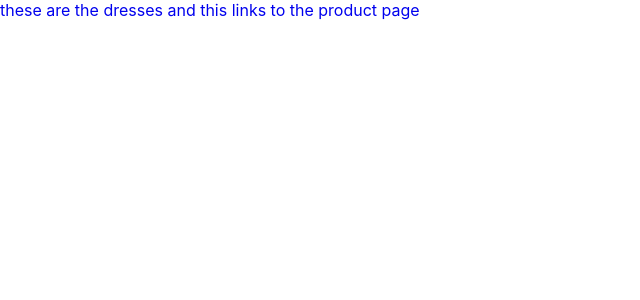
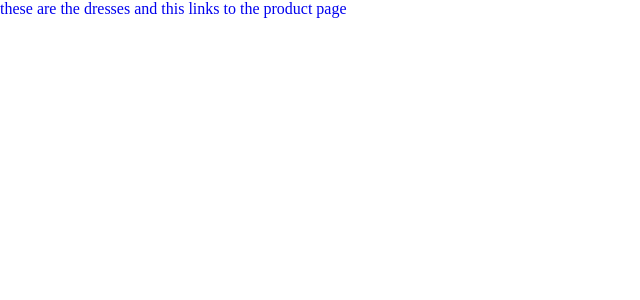
Before and after one commit to cyberstizz/MogulFashion, a React (Create React App) app in the folder mogul_fashion/: page /dresses in a window 1280 px wide. Shown: the top 300 px of the page, without its empty margins (0-640 px from the left). Built offline with nearby package versions, Linux system fonts and the light colour scheme.

Commit message:
added a nice looking font to the beta

```diff
--- a/mogul_fashion/src/components/Dresses.scss
+++ b/mogul_fashion/src/components/Dresses.scss
@@ -0,0 +1,4 @@
+*{
+    overflow-x: hidden;
+    font-family: 'Architects Daughter', cursive;
+}
--- a/mogul_fashion/src/components/Footer.scss
+++ b/mogul_fashion/src/components/Footer.scss
@@ -2,6 +2,10 @@ $mainBlue: #3FA396;
 $mainRed: #E63C23;
 $complimentaryGray: #D9D9D9;
 
+*{
+    overflow-x: hidden;
+    font-family: 'Architects Daughter', cursive;
+}
 
 .theFooter{
     bottom: 0;
--- a/mogul_fashion/src/components/Hamburger.scss
+++ b/mogul_fashion/src/components/Hamburger.scss
@@ -1,4 +1,7 @@
-
+*{
+    overflow-x: hidden;
+    font-family: 'Architects Daughter', cursive;
+}
 
 
 .hamburgerParent{
--- a/mogul_fashion/src/components/Home.scss
+++ b/mogul_fashion/src/components/Home.scss
@@ -4,6 +4,7 @@ $complimentaryGray: #D9D9D9;
 
 *{
     overflow-x: hidden;
+    font-family: 'Architects Daughter', cursive;
 }
 
 .topSection{
--- a/mogul_fashion/src/components/HomeImage.scss
+++ b/mogul_fashion/src/components/HomeImage.scss
@@ -1,3 +1,8 @@
+*{
+    overflow-x: hidden;
+    font-family: 'Architects Daughter', cursive;
+}
+
 .homeImageParent{
     display: flex;
     flex-direction: column;
--- a/mogul_fashion/src/components/Hoodies.scss
+++ b/mogul_fashion/src/components/Hoodies.scss
@@ -0,0 +1,4 @@
+*{
+    overflow-x: hidden;
+    font-family: 'Architects Daughter', cursive;
+}
```
